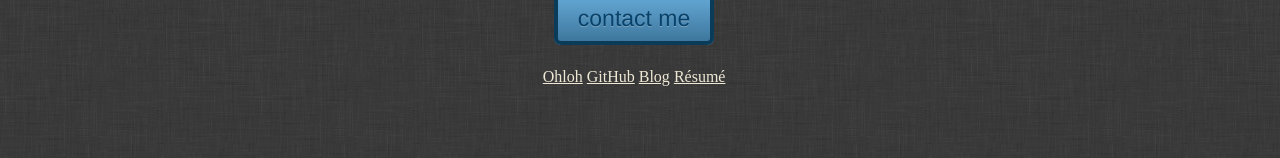
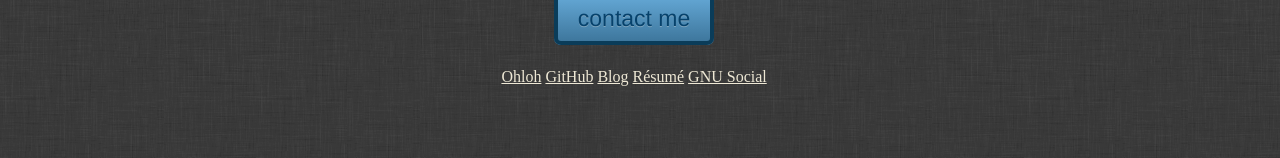
Before and after one commit to jubalh/jubalh.github.com, a plain HTML site: page index.html in a window 1280 px wide. Shown: the part 227-385 px from the top of the page. Drawn offline with nearby package versions, Linux system fonts and the light colour scheme.

Commit message:
adding GNU Social

```diff
--- a/index.html
+++ b/index.html
@@ -84,7 +84,7 @@
 			</br>
 			</br>
 			</br>
-			<a href="https://www.ohloh.net/accounts/jubalh">Ohloh</a> <a href="http://github.com/jubalh">GitHub</a> <a href="http://jubalh.github.io/blog/">Blog</a> <a href="http://resume.github.io/?jubalh">Résumé</a>
+			<a href="https://www.ohloh.net/accounts/jubalh">Ohloh</a> <a href="http://github.com/jubalh">GitHub</a> <a href="http://jubalh.github.io/blog/">Blog</a> <a href="http://resume.github.io/?jubalh">Résumé</a> <a href="http://social.libreplanetbr.org/mive">GNU Social</a>
 		</div>
 	</body>
 </html>
```
